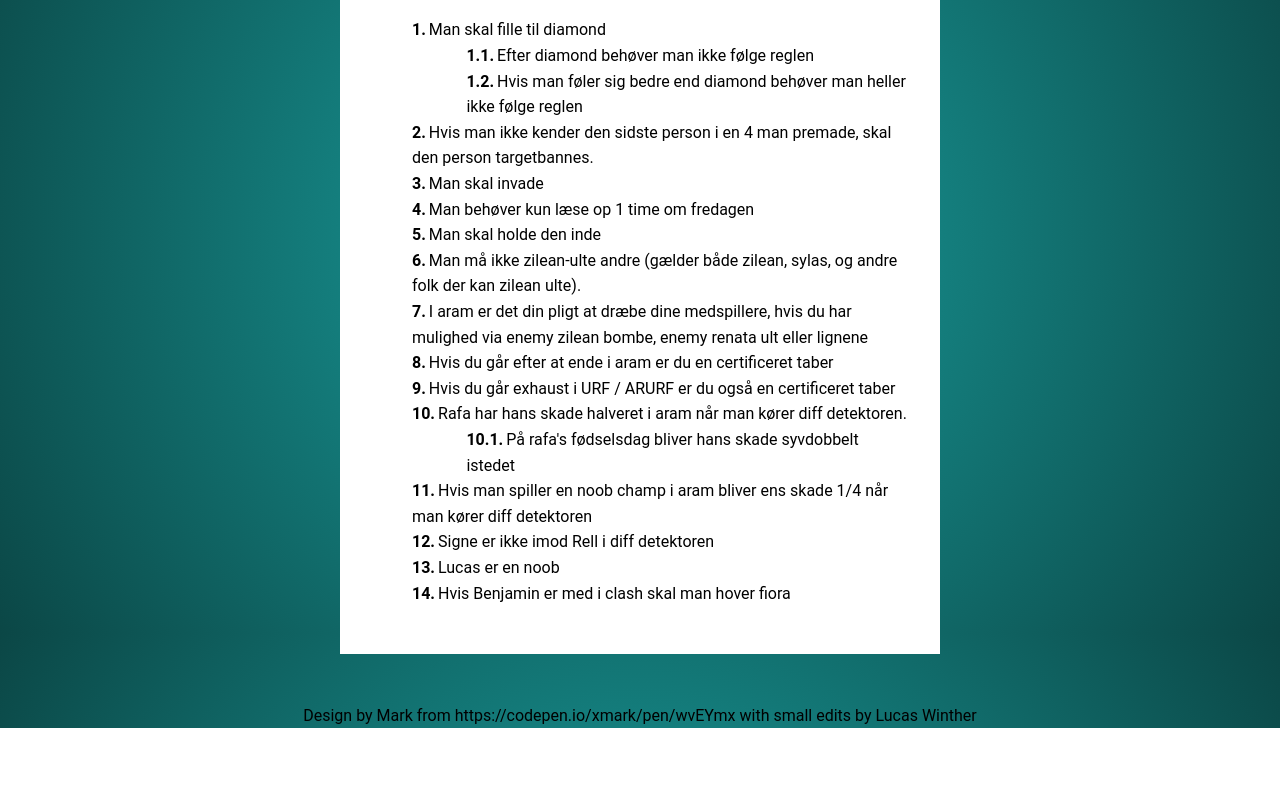
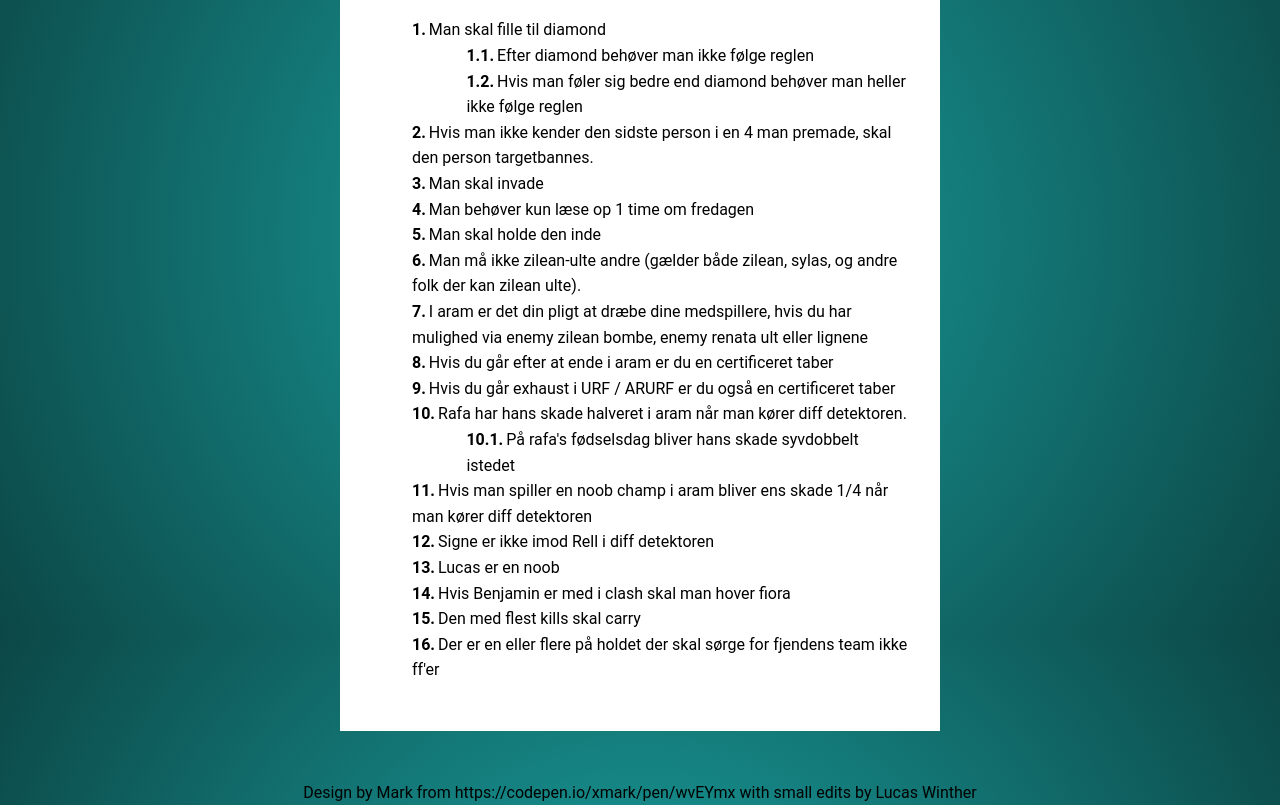
Before and after one commit to StereotypicalCat/reglerne, a plain HTML site: page index.html in a window 1280 px wide. Shown: the part 167-972 px from the top of the page. Before the commit the page ends 895 px from the top, so only its background shows below. Drawn offline with Linux system fonts and the light colour scheme.

Commit message:
Regler om carry

```diff
--- a/index.html
+++ b/index.html
@@ -34,6 +34,8 @@
         <li>Signe er ikke imod Rell i diff detektoren</li>
         <li>Lucas er en noob</li>
         <li>Hvis Benjamin er med i clash skal man hover fiora</li>
+        <li>Den med flest kills skal carry</li>
+        <li>Der er en eller flere på holdet der skal sørge for fjendens team ikke ff'er</li>
     </ol>
 </div>
 
```
